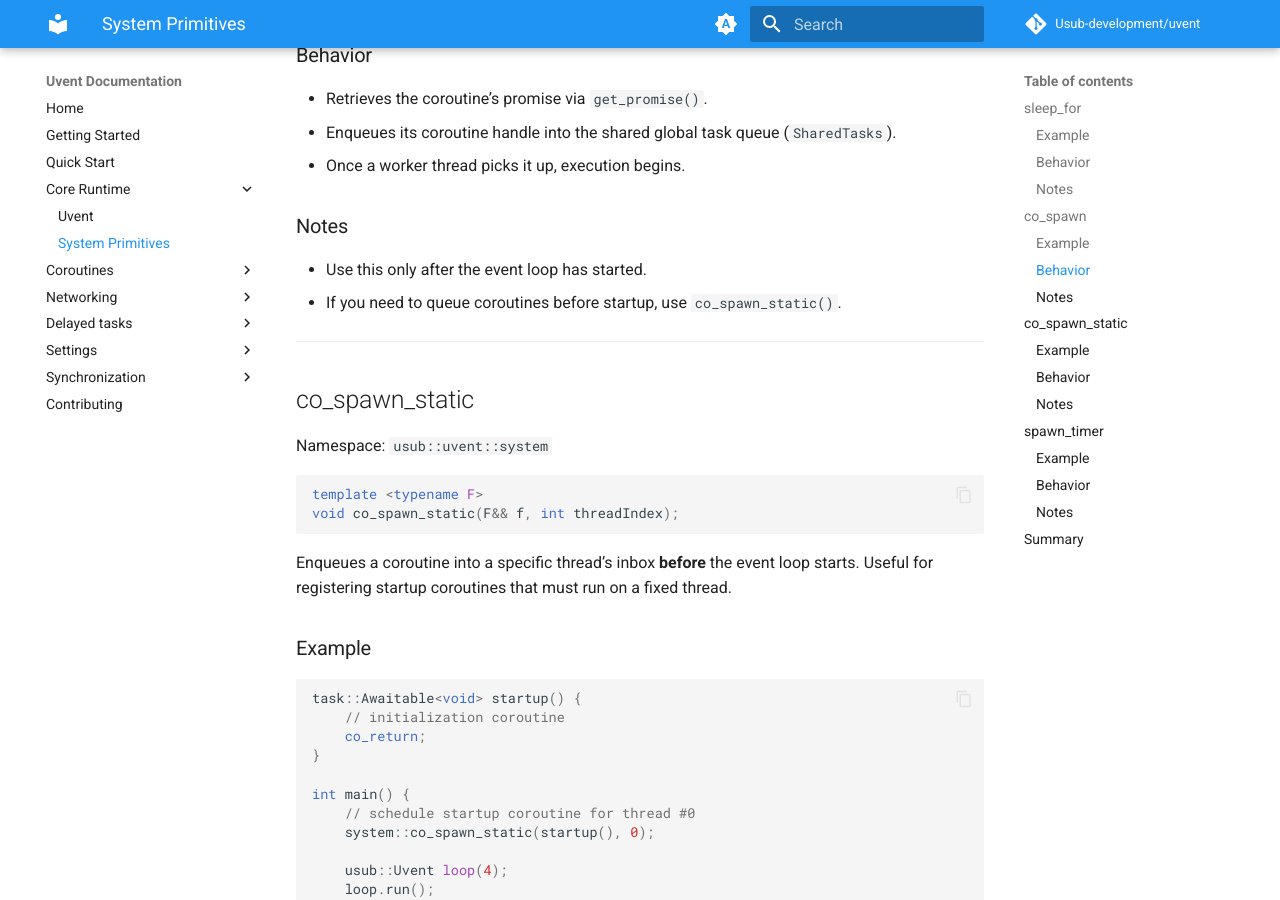
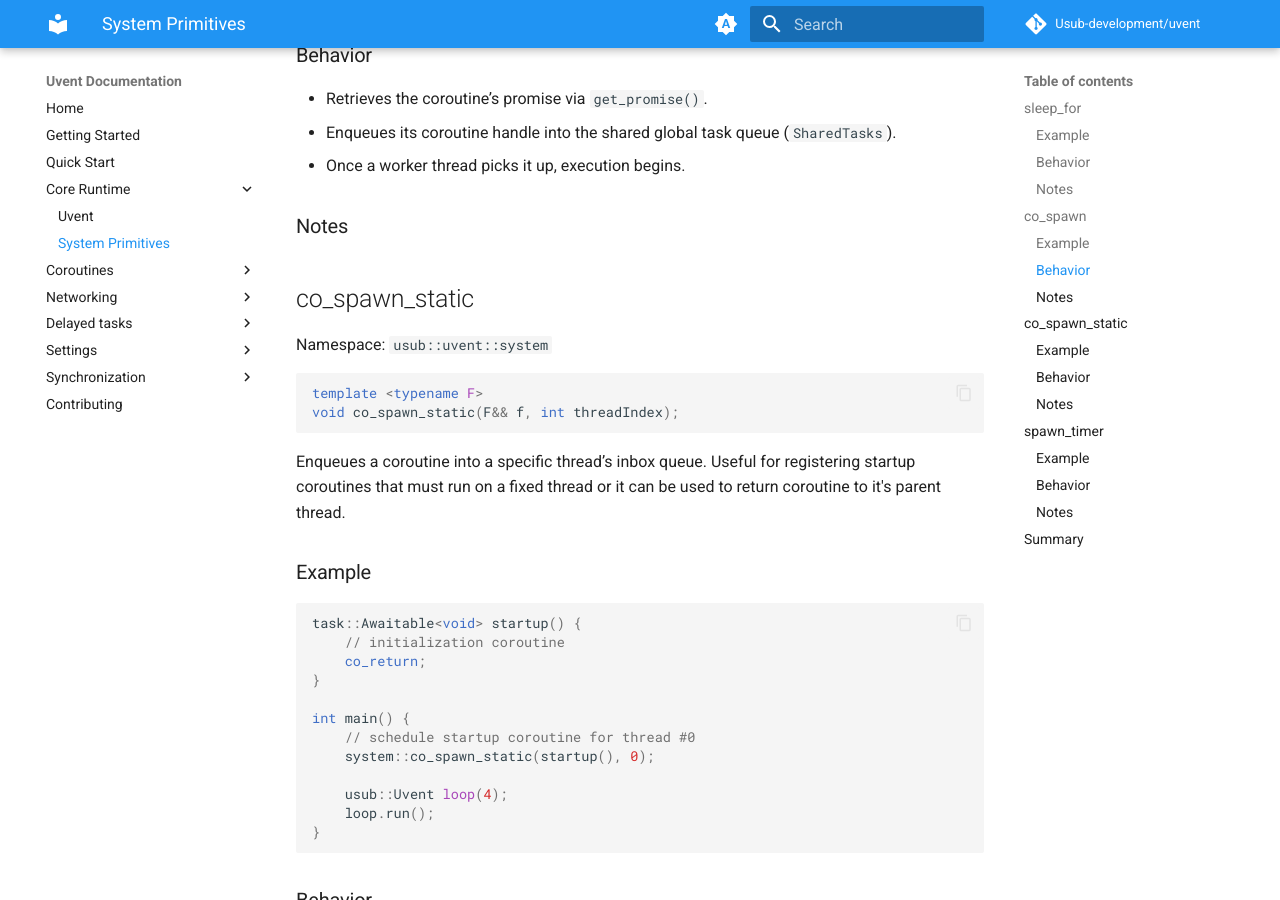
Before and after one commit to Usub-development/uvent, an MkDocs documentation site: the page built from docs/system_primitives.md, in a window 1280 px wide and 900 px high, scrolled down 1640 px. Built offline with MkDocs 1.6.1 and Material for MkDocs 9.7.7, drawn with Linux system fonts in a browser that asks for light colours; comment, search, counter and statistics services are not loaded.

Commit message:
added ability to return coroutine to certain thread by thread id in frame

````diff
--- a/docs/system_primitives.md
+++ b/docs/system_primitives.md
@@ -76,11 +76,6 @@ void run() {
 
 ### Notes
 
-* Use this only after the event loop has started.
-* If you need to queue coroutines before startup, use `co_spawn_static()`.
-
----
-
 ## co_spawn_static
 
 Namespace: `usub::uvent::system`
@@ -90,8 +85,9 @@ template <typename F>
 void co_spawn_static(F&& f, int threadIndex);
 ```
 
-Enqueues a coroutine into a specific thread’s inbox **before** the event loop starts.
-Useful for registering startup coroutines that must run on a fixed thread.
+Enqueues a coroutine into a specific thread’s inbox queue.
+Useful for registering startup coroutines that must run on a fixed thread or it can be used to return coroutine to it's
+parent thread.
 
 ### Example
 
````
Also changed, not shown: docs/awaitable_frame.md (+1 -0 lines), 3 other files.
